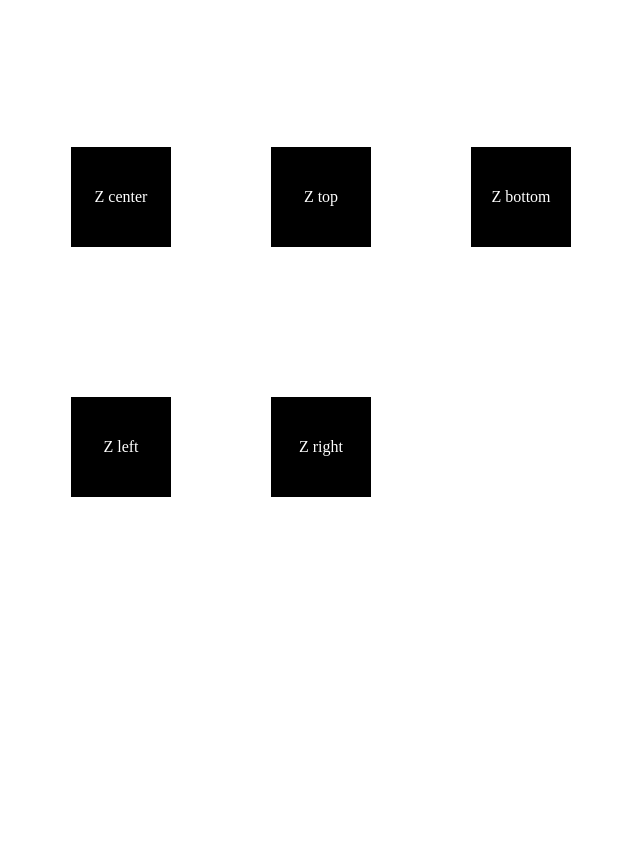
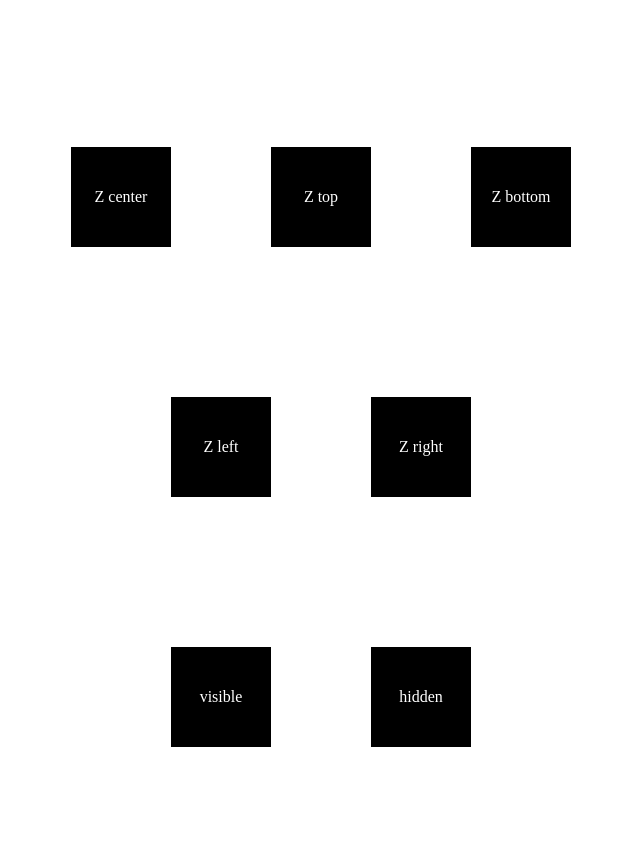
Before and after one commit to studyay/transform, a plain HTML site: page index.html in a window 1280 px wide. Shown: the part 933-1780 px from the top of the page, without its empty margins (319-959 px from the left). Before the commit the page ends 1530 px from the top, so only its background shows below. Drawn offline with Linux system fonts and the light colour scheme.

Commit message:
Update index.html

```diff
--- a/index.html
+++ b/index.html
@@ -59,7 +59,7 @@
         }
 
         .rotate3:hover {
-            transform: rotateZ(70deg);
+            transform: rotateZ(-70deg);
         }
 
         .move1:hover {
@@ -104,6 +104,16 @@
 
         .flipZ:hover {
             transform: rotateZ(180deg);
+        }
+
+        .visible {
+            backface-visibility: visible;
+        }
+        .hidden {
+            backface-visibility: hidden;
+        }
+        .flip:hover{
+            transform: rotateX(180deg);
         }
     </style>
 </head>
@@ -167,7 +177,9 @@
         <section>
             <div class="flipZ flip3">Z bottom</div>
         </section>
+    </div>
 
+    <div class="group">
         <section>
             <div class="flipZ flip4">Z left</div>
         </section>
@@ -175,6 +187,15 @@
             <div class="flipZ flip5">Z right</div>
         </section>
     </div>
+
+    <div class="group">
+        <section>
+            <div class="visible flip">visible</div>
+        </section>
+        <section>
+            <div class="hidden flip">hidden</div>
+        </section>
+    </div>
 </body>
 
 </html>
```
